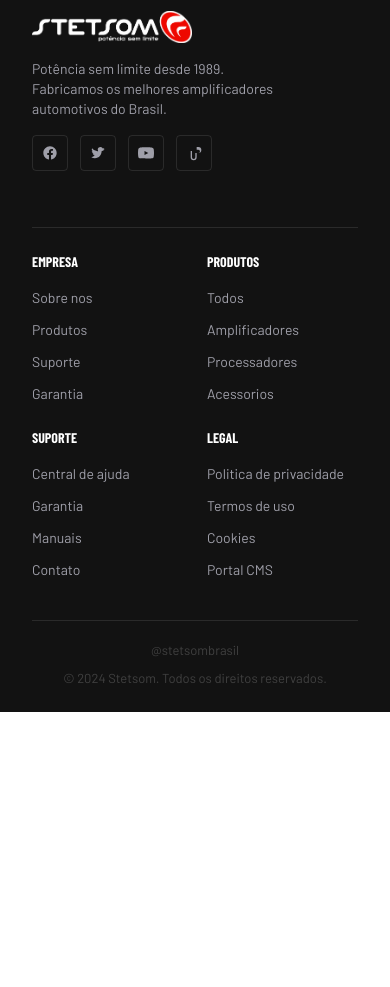
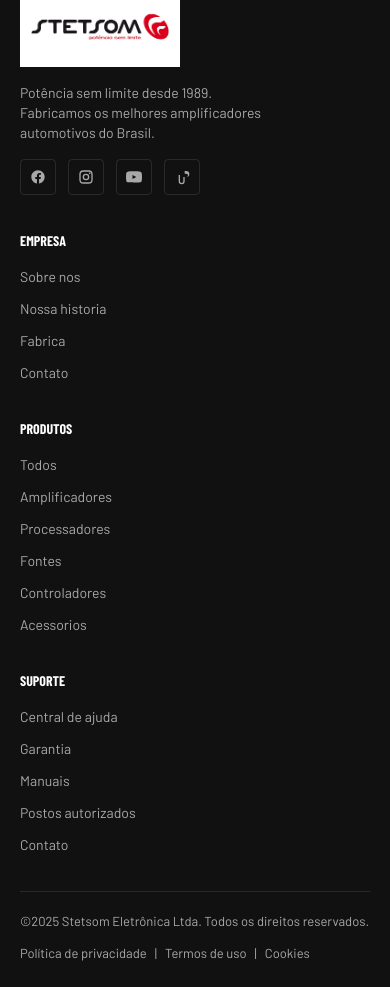
Before and after one commit to PlazaCC/stetsom-front, a Next.js app: page / in a window 390 px wide. Shown: the part 3360-4347 px from the top of the page. Before the commit the page ends 4072 px from the top, so only its background shows below. Built offline with nearby package versions, Linux system fonts and the light colour scheme; a web font is replaced by a local one.

Commit message:
feat: implement footer fidelity matching Figma design for desktop and mobile

```diff
--- a/src/app/globals.css
+++ b/src/app/globals.css
@@ -7,6 +7,7 @@
 @theme inline {
   --color-brand: rgb(232, 19, 42);
   --color-brand-dark: rgb(18, 18, 18);
+  --color-footer: var(--footer);
   --color-off-white: rgb(245, 244, 242);
   --color-surface-elevated: var(--surface-elevated);
   --color-text-subtle: var(--text-subtle);
@@ -70,6 +71,7 @@
 }
 
 :root {
+  --footer: rgb(17, 17, 17);
   --background: oklch(1 0 0);
   --foreground: oklch(0.145 0 0);
   --card: oklch(0.975 0 0);
@@ -86,7 +88,7 @@
   --text-subtle: oklch(0.42 0 0);
   --text-subtle-dark: oklch(0.73 0 0);
   --surface-elevated: oklch(0.22 0 0);
-  --icon-muted: oklch(0.50 0 0);
+  --icon-muted: oklch(0.5 0 0);
   --accent: oklch(0.97 0 0);
   --accent-foreground: oklch(0.205 0 0);
   --destructive: oklch(0.577 0.245 27.325);
--- a/src/components/ui/footer.tsx
+++ b/src/components/ui/footer.tsx
@@ -1,7 +1,6 @@
 import { FOOTER_COLUMNS } from '@/lib/mock/navigation'
 import Image from 'next/image'
 import Link from 'next/link'
-import { Container } from './container'
 
 const SOCIALS = [
   {
@@ -17,14 +16,13 @@
     ),
   },
   {
-    label: 'Twitter',
+    label: 'Instagram',
     href: '#',
     icon: (
       <svg width='16' height='16' viewBox='0 0 24 24' fill='none' xmlns='http://www.w3.org/2000/svg'>
-        <path
-          d='M22 5.924c-.63.28-1.307.47-2.017.556a3.52 3.52 0 0 0 1.547-1.944 7.017 7.017 0 0 1-2.23.852A3.506 3.506 0 0 0 12.07 8.5c0 .275.03.543.09.799A9.966 9.966 0 0 1 3.11 4.87a3.504 3.504 0 0 0 1.084 4.68 3.47 3.47 0 0 1-1.588-.438v.044a3.506 3.506 0 0 0 2.81 3.437 3.6 3.6 0 0 1-.923.123c-.225 0-.444-.02-.657-.062a3.51 3.51 0 0 0 3.274 2.433A7.03 7.03 0 0 1 2 18.407 9.93 9.93 0 0 0 7.29 20c6.513 0 10.075-5.395 10.075-10.075 0-.153-.004-.305-.01-.456A7.2 7.2 0 0 0 22 5.924z'
-          fill='currentColor'
-        />
+        <rect x='3' y='3' width='18' height='18' rx='5' stroke='currentColor' strokeWidth='2' />
+        <circle cx='12' cy='12' r='4' stroke='currentColor' strokeWidth='2' />
+        <circle cx='17.5' cy='6.5' r='1.25' fill='currentColor' />
       </svg>
     ),
   },
@@ -54,15 +52,20 @@
   },
 ]
 
+const COPYRIGHT_LINKS = [
+  { label: 'Política de privacidade', href: '#' },
+  { label: 'Termos de uso', href: '#' },
+  { label: 'Cookies', href: '#' },
+]
+
 export default function Footer() {
   return (
-    <footer className='bg-brand-dark pt-12 pb-6'>
-      <Container>
-        <div className='mb-10'>
-          <div className='flex flex-col lg:flex-row lg:items-start gap-8'>
-            <div className='shrink-0 max-w-63.25'>
-              <Image src='/brand-image.png' alt='Stetsom' width={160} height={49} className='mb-4 object-contain' />
-              <p className='text-sm leading-5 text-zinc-400'>
+    <footer className='bg-footer'>
+      <div className='mx-auto flex w-full max-w-360 flex-col gap-9 px-5 py-6 lg:px-25'>
+        <div className='flex flex-col gap-9 lg:flex-row lg:flex-wrap lg:gap-x-41 lg:gap-y-9'>
+          <div className='max-w-63.25'>
+            <Image src='/logo.png' alt='Stetsom' width={160} height={49} className='object-contain' />
+            <p className='mt-4 text-sm leading-5 text-text-subtle-dark'>
               Potência sem limite desde 1989. Fabricamos os melhores amplificadores automotivos do Brasil.
             </p>
 
@@ -72,40 +75,45 @@
                   key={label}
                   href={href}
                   aria-label={label}
-                    className='w-9 h-9 rounded border border-white/10 flex items-center justify-center text-zinc-400 hover:text-white transition-colors'>
+                  className='flex h-9 w-9 items-center justify-center rounded border border-white/10 text-text-subtle-dark transition-colors hover:text-white'>
                   {icon}
                 </a>
               ))}
             </div>
           </div>
 
-            <div className='w-full'>
-              <div className='block lg:hidden border-t border-white/10 my-6' />
-
-              <div className='grid grid-cols-2 gap-6 md:grid-cols-4 lg:grid-cols-4'>
           {FOOTER_COLUMNS.map(({ title, links }) => (
-                  <div key={title} className='flex flex-col gap-3'>
-                    <span className='font-sans-condensed font-bold text-sm uppercase text-white mb-1'>{title}</span>
+            <div key={title} className='flex min-w-32 flex-col gap-3'>
+              <span className='mb-1 font-sans-condensed text-sm font-bold uppercase text-white'>{title}</span>
               {links.map(({ label, href }) => (
                 <Link
                   key={label || href}
                   href={href}
-                        className='text-sm text-zinc-400 hover:text-white transition-colors'>
+                  className='text-sm text-text-subtle-dark transition-colors hover:text-white'>
                   {label}
                 </Link>
               ))}
             </div>
           ))}
         </div>
+
+        <div className='flex flex-col gap-3 border-t border-white/10 pt-5 lg:flex-row lg:items-center lg:justify-between'>
+          <span className='text-button-md text-text-subtle-dark'>
+            ©2025 Stetsom Eletrônica Ltda. Todos os direitos reservados.
+          </span>
+
+          <div className='flex flex-wrap items-center gap-y-1 text-button-md text-text-subtle-dark'>
+            {COPYRIGHT_LINKS.map(({ label, href }, index) => (
+              <div key={label} className='flex items-center'>
+                {index > 0 ? <span className='px-2'>|</span> : null}
+                <Link href={href} className='transition-colors hover:text-white'>
+                  {label}
+                </Link>
+              </div>
+            ))}
           </div>
         </div>
       </div>
-
-        <div className='border-t border-white/10 pt-5 flex flex-col-reverse items-center gap-2 md:flex-row md:justify-between'>
-          <span className='text-button-md text-muted-foreground'>© 2024 Stetsom. Todos os direitos reservados.</span>
-          <span className='text-button-md text-muted-foreground'>@stetsombrasil</span>
-        </div>
-      </Container>
     </footer>
   )
 }
--- a/src/lib/mock/navigation.ts
+++ b/src/lib/mock/navigation.ts
@@ -42,9 +42,9 @@
     title: 'Empresa',
     links: [
       { label: 'Sobre nos', href: '/sobre' },
-      { label: 'Produtos', href: '/produtos' },
-      { label: 'Suporte', href: '/suporte' },
-      { label: 'Garantia', href: '/suporte' },
+      { label: 'Nossa historia', href: '/sobre' },
+      { label: 'Fabrica', href: '/sobre' },
+      { label: 'Contato', href: '/suporte' },
     ],
   },
   {
@@ -53,6 +53,8 @@
       { label: 'Todos', href: '/produtos' },
       { label: 'Amplificadores', href: '/produtos?category=amplificadores' },
       { label: 'Processadores', href: '/produtos?category=processadores' },
+      { label: 'Fontes', href: '/produtos?category=fontes' },
+      { label: 'Controladores', href: '/produtos?category=controladores' },
       { label: 'Acessorios', href: '/produtos?category=acessorios' },
     ],
   },
@@ -62,23 +64,15 @@
       { label: 'Central de ajuda', href: '/suporte' },
       { label: 'Garantia', href: '/suporte' },
       { label: 'Manuais', href: '/suporte' },
+      { label: 'Postos autorizados', href: '/suporte' },
       { label: 'Contato', href: '/suporte' },
-    ],
-  },
-  {
-    title: 'Legal',
-    links: [
-      { label: 'Politica de privacidade', href: '/privacidade' },
-      { label: 'Termos de uso', href: '/termos' },
-      { label: 'Cookies', href: '/privacidade' },
-      { label: 'Portal CMS', href: '/cms' },
     ],
   },
 ] as const
 
 export const FOOTER_SOCIALS = [
   { label: 'Facebook', href: '#' },
-  { label: 'Twitter', href: '#' },
+  { label: 'Instagram', href: '#' },
   { label: 'YouTube', href: '#' },
   { label: 'TikTok', href: '#' },
 ] as const
```
Also changed, not shown: 2 other files (tests, documents, lock files or other folders). Lines whose indentation alone changed are shown as unchanged.
